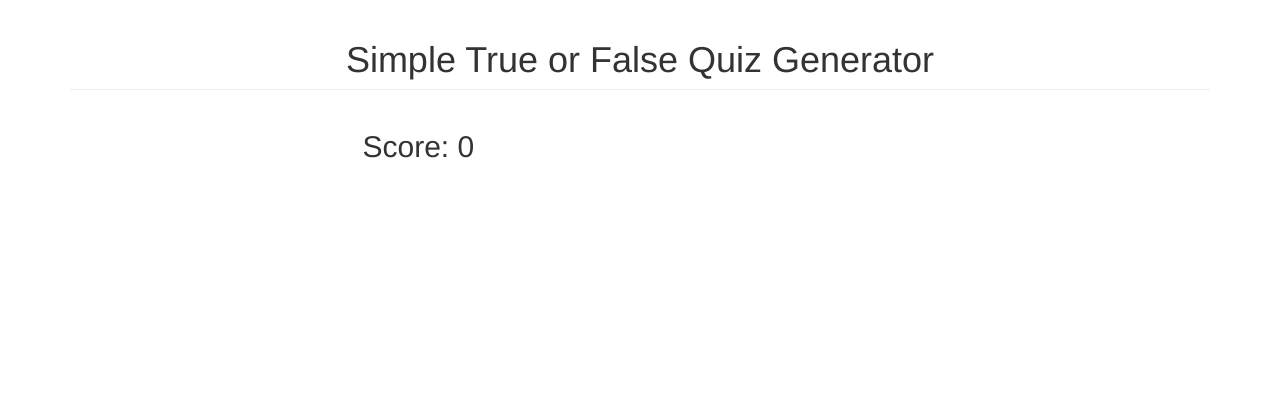
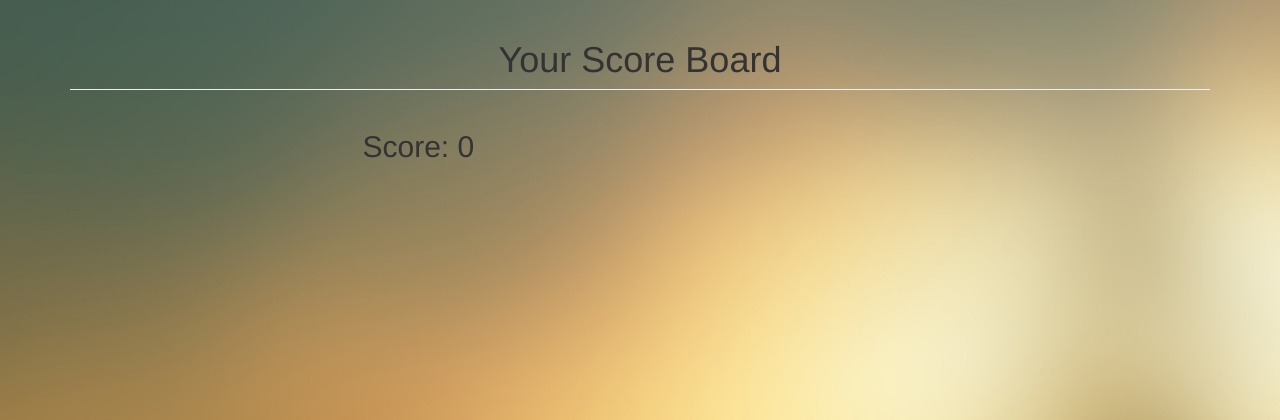
Before and after one commit to abinashkonersman/CS5880_backend_dashboard, a PHP site: page /check_answer.php in a window 1280 px wide. Shown: the top 420 px of the page. Run offline with PHP 8.4, Linux system fonts and the light colour scheme; data that the repository does not hold is empty.

Commit message:
php file

```diff
--- a/check_answer.php
+++ b/check_answer.php
@@ -1,13 +1,23 @@
 <!DOCTYPE html>
 <html>
 <head>
+
+    <link href="css/style.css" rel='stylesheet' type='text/css' />
+<meta name="viewport" content="width=device-width, initial-scale=1">
+<meta http-equiv="Content-Type" content="text/html; charset=utf-8" />
+<meta name="keywords" content="Elegent Tab Forms,Login Forms,Sign up Forms,Registration Forms,News latter Forms,Elements"./>
+<script type="application/x-javascript"> addEventListener("load", function() { setTimeout(hideURLbar, 0); }, false); function hideURLbar(){ window.scrollTo(0,1); } </script>
+</script>
+<script src="js/jquery.min.js"></script>
+
+
 	<meta charset="utf-8">
-	<title>Simple True or False Quiz Generator</title>
+	<title>Your Score Board :</title>
 	<link href="https://maxcdn.bootstrapcdn.com/bootstrap/3.3.7/css/bootstrap.min.css" rel="stylesheet">
 </head>
 <body>
 <div class="container">
-	<h1 class="page-header text-center">Simple True or False Quiz Generator</h1>
+	<h1 class="page-header text-center">Your Score Board</h1>
 	<div class="row">
 		<div class="col-md-6 col-md-offset-3">
 		<?php
```
Also changed, not shown: station.php (+18 -3 lines).
